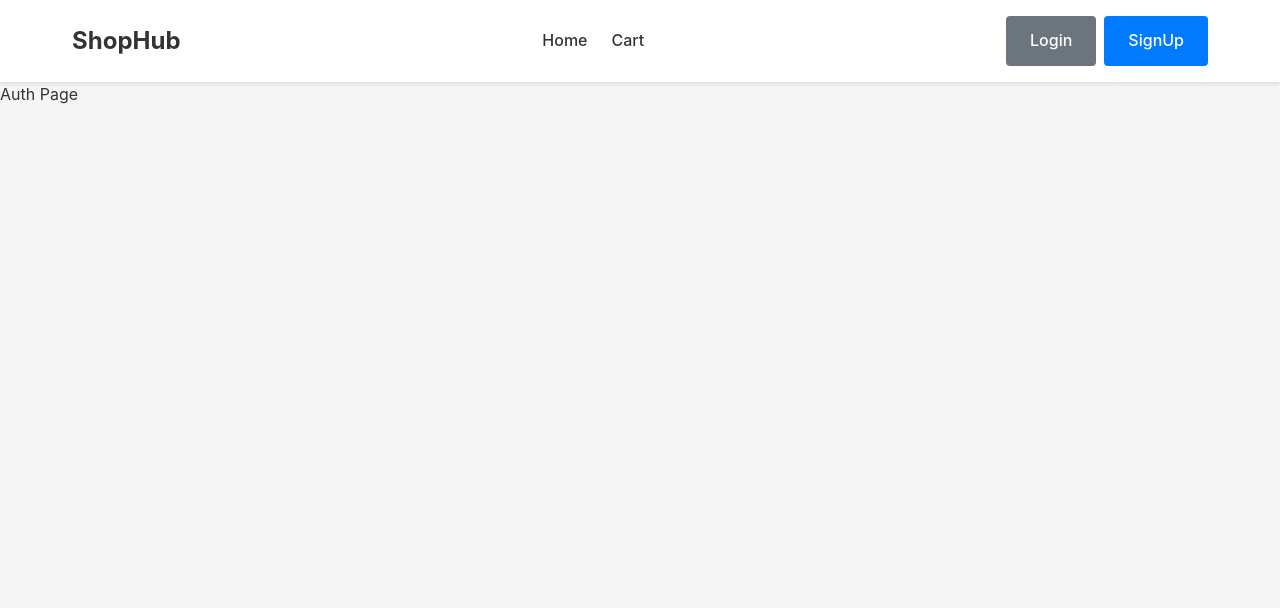
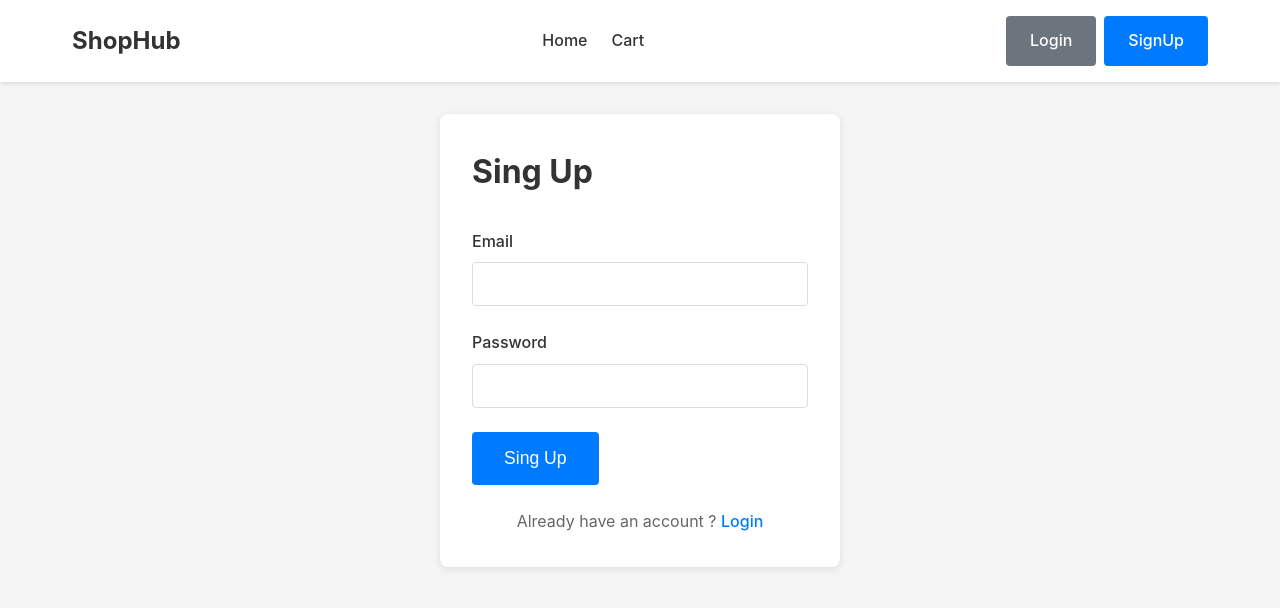
Before and after one commit to MarcinRo1234/Ecommerce_React, a React (Vite) app: page /auth in a window 1280 px wide. Shown: the top 608 px of the page. Built offline with nearby package versions, Linux system fonts and the light colour scheme.

Commit message:
auth page not done

```diff
--- a/src/components/ProductCard.jsx
+++ b/src/components/ProductCard.jsx
@@ -1,4 +1,5 @@
 import { Link } from "react-router-dom";
+
 export default function ProductCard({ product }) {
   return (
     <div className="product-card" >
--- a/src/pages/Auth.jsx
+++ b/src/pages/Auth.jsx
@@ -1,5 +1,62 @@
+import { useState } from "react";
+import { useForm } from "react-hook-form";
+
 export default function Auth() {
-    return(
-        <div>Auth Page</div>
-    )
+  const [mode, setMode] = useState("signup");
+  const { register, handleSubmit, formState = { errors } } = useForm();
+  return (
+    <div className="page">
+      <div className="container">
+        <div className="auth-container">
+          <h1 className="page-title">
+            {mode === "signup" ? "Sing Up" : "Login"}
+          </h1>
+          <form className="auth-form">
+            <div className="form-group">
+              <label className="form-label" htmlFor="email">
+                Email
+              </label>
+              <input
+                className="form-input"
+                type="email"
+                id="email"
+                {...register("email", { required: "Email is required" })}
+              />
+            </div>
+            <div className="form-group">
+              <label className="form-label" htmlFor="passwords">
+                Password
+              </label>
+              <input
+                className="form-input"
+                type="passwords"
+                id="passwords"
+                {...register("password", { required: "Password is required" })}
+              />
+            </div>
+            <button type="submit" className="btn btn-primary btn-large">
+              {mode === "signup" ? "Sing Up" : "Login"}
+            </button>
+          </form>
+          <div className="auth-switch">
+            {mode === "signup" ? (
+              <p>
+                Already have an account ?{""}{" "}
+                <span className="auth-link" onClick={() => setMode(Login)}>
+                  Login
+                </span>
+              </p>
+            ) : (
+              <p>
+                Already have an account ?{""}{" "}
+                <span className="auth-link" onClick={() => setMode(signup)}>
+                  Sign Up
+                </span>
+              </p>
+            )}
+          </div>
+        </div>
+      </div>
+    </div>
+  );
 }
```
